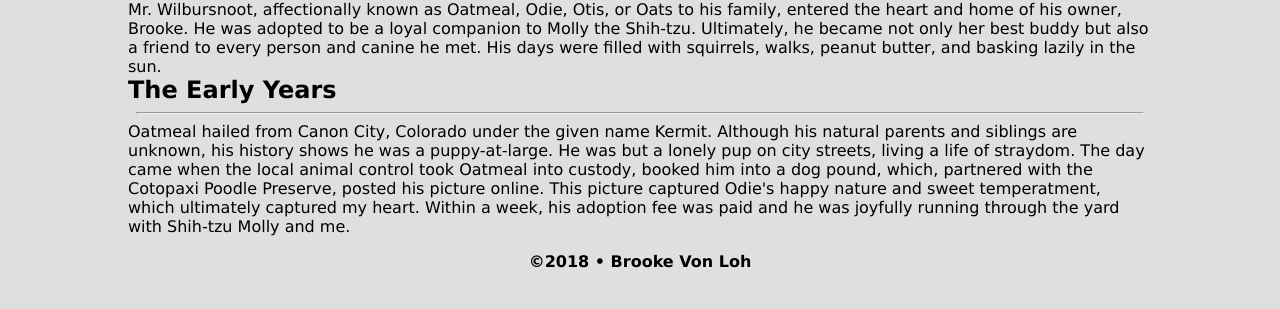
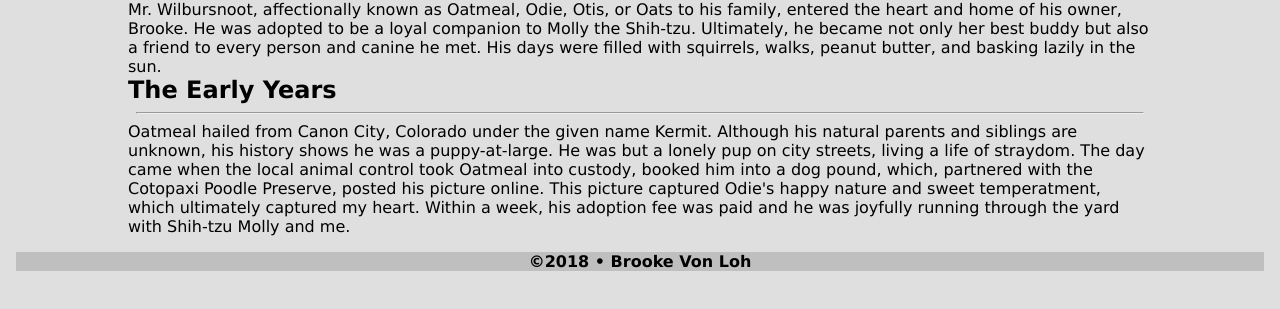
Before and after one commit to brookevonloh/odie-tribute, a plain HTML site: page index.html in a window 1280 px wide. Shown: the part 431-740 px from the top of the page. Drawn offline with Linux system fonts and the light colour scheme.

Commit message:
Added background color to footer

```diff
--- a/styles.css
+++ b/styles.css
@@ -35,7 +35,8 @@ main {
 
 footer {
   margin: 16px;
-  text-align: center
+  text-align: center;
+  background: #BFBFBF
 }
 
 footer h4 {
```
